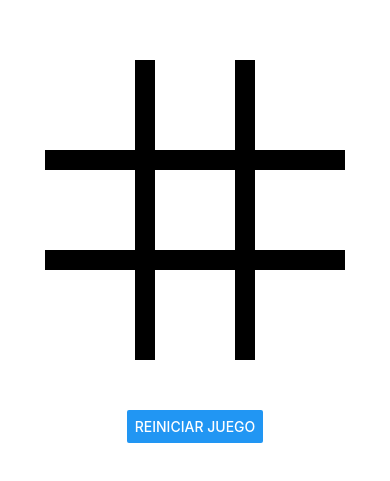
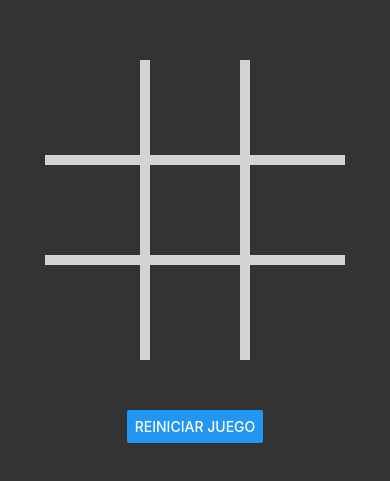
Before and after one commit to CitlalliDMG/my-first-game-react-native, a React Native app: screen / in a window 390 px wide. Shown: the part 171-652 px from the top of the page. Built offline with nearby package versions, Linux system fonts and the light colour scheme.

Commit message:
changes UI styles

```diff
--- a/App.js
+++ b/App.js
@@ -167,29 +167,30 @@ const styles = StyleSheet.create({
   // Give style to the main container
   container: {
     flex: 1,
-    backgroundColor: "#fff",
+    backgroundColor: "#333333",
     alignItems: "center",
     justifyContent: "center"
   },
 
   // Give base style to each tile
   tile: {
-    borderWidth: 10,
+    borderWidth: 5,
     width: 100,
     height: 100,
     alignItems: "center",
-    justifyContent: "center"
+    justifyContent: "center",
+    borderColor: "#d3d3d3",
   },
 
   // Give style to X's
   tileX: {
-    color: "red",
+    color: "#ffff32",
     fontSize: 60
   },
 
   // Give style to O's
   tileO: {
-    color: "green",
+    color: "#40e0d0",
     fontSize: 60
   },
 
```
